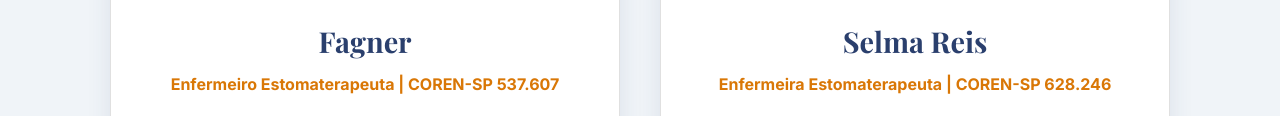
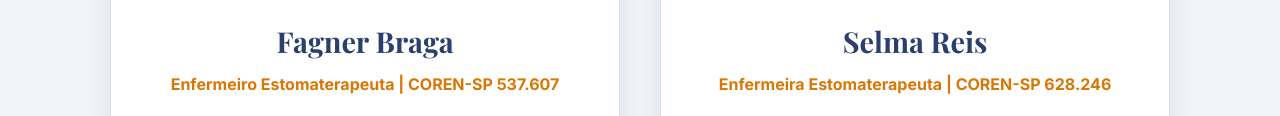
Before and after one commit to Caveiradiadema/DermVance, a website: page sao-bernardo-do-campo.html in a window 1280 px wide. Shown: the part 2555-2671 px from the top of the page. Drawn offline with nearby package versions, Linux system fonts and the light colour scheme.

```diff
--- a/sao-bernardo-do-campo.html
+++ b/sao-bernardo-do-campo.html
@@ -234,7 +234,7 @@
               <source srcset="/img/fotoandre-142.webp" type="image/webp">
               <img src="/img/fotoandre-142.jpg" alt="Fagner Braga – Enfermeiro Estomaterapeuta" class="team-member-photo" width="150" height="150" loading="lazy">
             </picture>
-            <h3 class="team-member-name">Fagner</h3>
+            <h3 class="team-member-name">Fagner Braga</h3>
             <p class="team-member-title">Enfermeiro Estomaterapeuta | COREN-SP 537.607</p>
             <ul class="team-member-qualifications">
               <li><i class="fa-solid fa-check"></i> Graduado em Enfermagem pela UNIABC</li>
```
